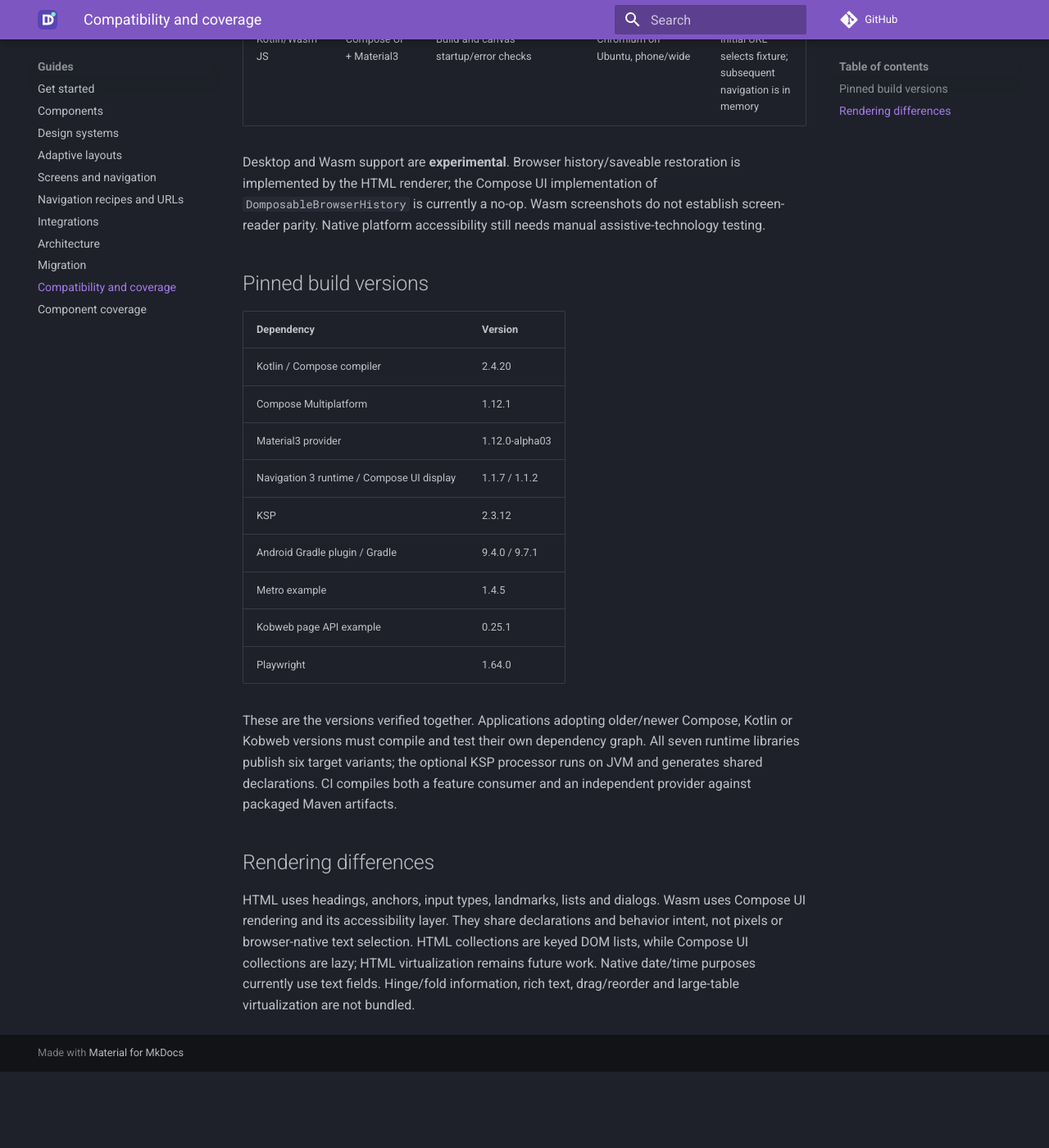
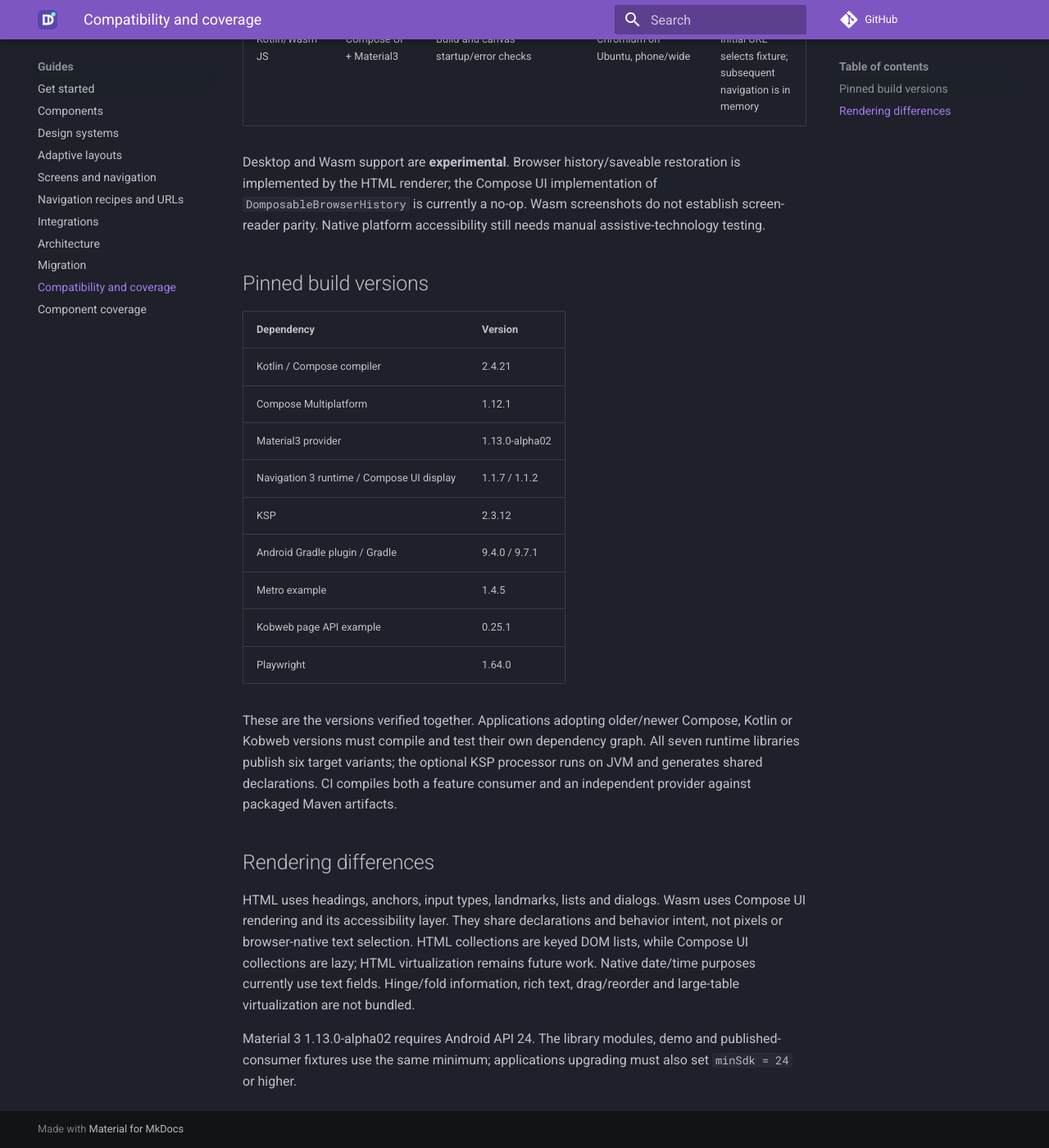
Before and after one commit to samuolis/domposable, an MkDocs documentation site: the page built from docs/compatibility.md, in a window 1280 px wide and 1400 px high, scrolled down 747 px. Shown: the whole window at 82% size. Built offline with MkDocs 1.6.1 and Material for MkDocs 9.7.7, drawn with Linux system fonts in a browser that asks for light colours; comment, search, counter and statistics services are not loaded; before the commit the page ends 2054 px from its top, so only the background shows below that; some of the changed text lies outside the part shown.

Commit message:
build: align Android minimum with updated Material 3

```diff
--- a/docs/compatibility.md
+++ b/docs/compatibility.md
@@ -4,7 +4,7 @@
 
 | Target | Renderer | UI/behavior checks | Visual baselines | URL owner |
 | --- | --- | --- | --- | --- |
-| Android, API 23+ | Compose UI + Material3 | Robolectric API 36 interaction tests; APK build | Robolectric native graphics, 390 × 844 logical pixels | Application |
+| Android, API 24+ | Compose UI + Material3 | Robolectric API 36 interaction tests; APK build | Robolectric native graphics, 390 × 844 logical pixels | Application |
 | iOS arm64 | Compose UI + Material3 | Device compilation; simulator input/rotation tests | iPad mini A17 Pro, iOS 26.5, portrait/landscape | Application |
 | iOS simulator arm64 | Same native renderer | XCUITest, unsigned app artifact | Same simulator fixtures | Application |
 | JVM desktop | Compose UI + Material3 | JVM tests and compiled consumer | Compose desktop test scene on Ubuntu | Application |
@@ -17,9 +17,9 @@
 
 | Dependency | Version |
 | --- | --- |
-| Kotlin / Compose compiler | 2.4.20 |
+| Kotlin / Compose compiler | 2.4.21 |
 | Compose Multiplatform | 1.12.1 |
-| Material3 provider | 1.12.0-alpha03 |
+| Material3 provider | 1.13.0-alpha02 |
 | Navigation 3 runtime / Compose UI display | 1.1.7 / 1.1.2 |
 | KSP | 2.3.12 |
 | Android Gradle plugin / Gradle | 9.4.0 / 9.7.1 |
@@ -32,3 +32,5 @@
 ## Rendering differences
 
 HTML uses headings, anchors, input types, landmarks, lists and dialogs. Wasm uses Compose UI rendering and its accessibility layer. They share declarations and behavior intent, not pixels or browser-native text selection. HTML collections are keyed DOM lists, while Compose UI collections are lazy; HTML virtualization remains future work. Native date/time purposes currently use text fields. Hinge/fold information, rich text, drag/reorder and large-table virtualization are not bundled.
+
+Material 3 1.13.0-alpha02 requires Android API 24. The library modules, demo and published-consumer fixtures use the same minimum; applications upgrading must also set `minSdk = 24` or higher.
```
Also changed, not shown: docs/integrations.md (+1 -1 lines), 12 other files.
